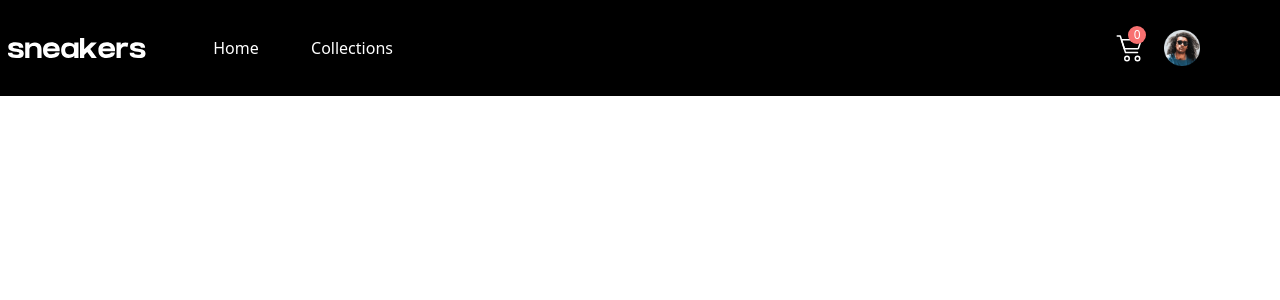
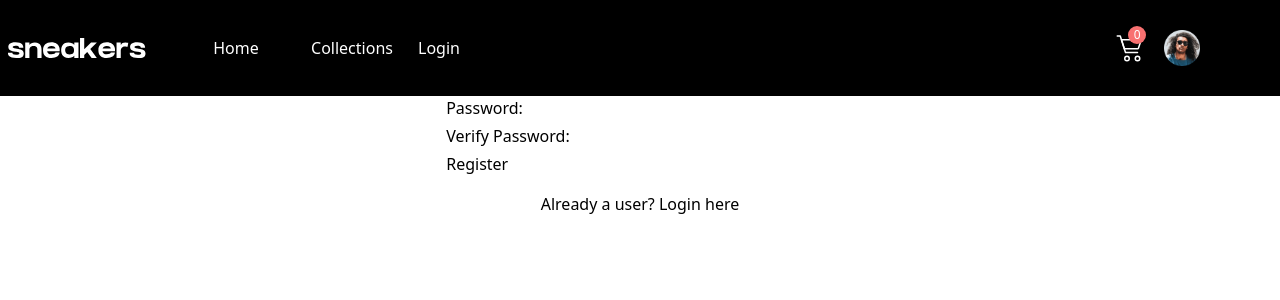
Before and after one commit to henry-shih4/shoes, a React (Create React App) app: page /register in a window 1280 px wide. Shown: the top 300 px of the page. Built offline with nearby package versions, Linux system fonts and the light colour scheme; no server answers.

Commit message:
login and register

```diff
--- a/src/App.js
+++ b/src/App.js
@@ -1,10 +1,11 @@
 import "./App.css";
 import Header from "./components/Header";
-import { BrowserRouter } from "react-router-dom";
+import { BrowserRouter} from "react-router-dom";
 import { CartProvider } from "./components/CartContext";
 import AnimatedRoutes from "./components/AnimatedRoutes";
 import React from "react";
 import { ShoesProvider } from "./components/ShoesContext";
+
 
 function App() {
 
--- /dev/null
+++ b/src/Auth/LoginPage.js
@@ -0,0 +1,68 @@
+import React, { useState } from "react";
+import axios from "axios";
+
+export default function LoginPage() {
+  // State variables to store user input
+  const [username, setUsername] = useState("");
+  const [password, setPassword] = useState("");
+ const [error, setError] = useState("");
+
+
+  // Function to handle form submission
+  const handleFormSubmit = async (e) => {
+    e.preventDefault();
+    try{
+      // Here you can add your logic to handle the login process, like sending the data to a server for authentication
+      const response = await axios.post("http://localhost:8080/api/v1/login", {
+        username,
+        password,
+      });
+      // Handle successful login
+      console.log("Login successful:", response.data);
+      // Reset the form and error state
+      setUsername("");
+      setPassword("");
+      setError("");
+    } catch(error){
+      console.error("Login failed:", error);
+      setError("Invalid username or password");
+    }
+    // Reset the form after submission
+    setUsername("");
+    setPassword("");
+  };
+
+
+
+
+  return (
+    <div className="bg-orange-400 pt-40 h-[100vh]">
+      <h2>Login Page</h2>
+
+      <form className='flex flex-col justify-center items-center gap-y-4' onSubmit={handleFormSubmit}>
+        <div>
+          <label htmlFor="username">Username:</label>
+          <input
+            type="text"
+            id="username"
+            value={username}
+            onChange={(e) => setUsername(e.target.value)}
+            required
+          />
+        </div>
+        <div>
+          <label htmlFor="password">Password:</label>
+          <input
+            type="password"
+            id="password"
+            value={password}
+            onChange={(e) => setPassword(e.target.value)}
+            required
+          />
+        </div>
+        <button type="submit">Login</button>
+      </form>
+      <div>Not a user yet? <a href="/register">Register</a></div>
+    </div>
+  );
+};
--- /dev/null
+++ b/src/Auth/RegistrationPage.js
@@ -0,0 +1,102 @@
+import React, { useState } from "react";
+import axios from "axios";
+
+export default function LoginPage() {
+  // State variables to store user input
+  const [username, setUsername] = useState("");
+  const [email, setEmail] = useState("");
+  const [password, setPassword] = useState("");
+  const [password2, setPassword2] = useState("");
+  const [error, setError] = useState("");
+
+  // Function to handle form submission
+  const handleFormSubmit = async (e) => {
+    e.preventDefault();
+    if (password !== password2) {
+      console.log("Passwords do not match");
+      setError("Passwords do not match");
+      return;
+    }
+    try {
+      // Here you can add your logic to handle the login process, like sending the data to a server for authentication
+      const response = await axios.post(
+        "http://localhost:8080/api/v1/register",
+        {
+          username,
+          email,
+          password,
+        }
+      );
+      // Handle successful login
+      console.log("Registration successful:", response.data);
+      // Reset the form and error state
+      setUsername("");
+      setEmail("");
+      setPassword("");
+      setPassword2("");
+      setError("");
+    } catch (error) {
+      console.error("Registration failed:", error);
+      setError("Invalied field, try again.");
+    }
+    // Reset the form after submission
+    setUsername("");
+    setPassword("");
+    setPassword2("");
+    setEmail("");
+  };
+
+  return (
+    <div className="flex flex-col justify-center items-center gap-y-4">
+      <h2>Registration Page</h2>
+
+      <form onSubmit={handleFormSubmit}>
+        <div>
+          <label htmlFor="username">Email:</label>
+          <input
+            type="email"
+            id="email"
+            value={email}
+            onChange={(e) => setEmail(e.target.value)}
+            required
+          />
+        </div>
+        <div>
+          <label htmlFor="username">Create a Username:</label>
+          <input
+            type="text"
+            id="username"
+            value={username}
+            onChange={(e) => setUsername(e.target.value)}
+            required
+          />
+        </div>
+        <div>
+          <label htmlFor="password">Password:</label>
+          <input
+            type="password"
+            id="password"
+            value={password}
+            onChange={(e) => setPassword(e.target.value)}
+            required
+          />
+        </div>
+
+        <div>
+          <label htmlFor="password2">Verify Password:</label>
+          <input
+            type="password"
+            id="password2"
+            value={password2}
+            onChange={(e) => setPassword2(e.target.value)}
+            required
+          />
+        </div>
+        <button type="submit">Register</button>
+      </form>
+      <div>
+        Already a user? <a href="/login">Login here</a>
+      </div>
+    </div>
+  );
+}
--- a/src/components/AnimatedRoutes.js
+++ b/src/components/AnimatedRoutes.js
@@ -6,6 +6,8 @@ import Home from "../pages/Home";
 import Collection from "../pages/Collection";
 import Checkout from "../pages/Checkout";
 import { AnimatePresence } from "framer-motion";
+import LoginPage  from "../Auth/LoginPage";
+import RegistrationPage from "../Auth/RegistrationPage";
 
 function AnimatedRoutes() {
   const location = useLocation();
@@ -17,6 +19,8 @@ function AnimatedRoutes() {
         <Route path="/collection" element={<Collection />}></Route>
         <Route exact path="/collection/:id" element={<ProductDisplay />} />
         <Route path="/checkout" element={<Checkout />}></Route>
+        <Route path="/login" element={<LoginPage />} />
+        <Route path="/register" element={<RegistrationPage />} />
       </Routes>
     </AnimatePresence>
   );
--- a/src/components/Header.js
+++ b/src/components/Header.js
@@ -57,6 +57,14 @@ export default function Header() {
             >
               Collections
             </li>
+            <li
+              onClick={() => {
+                navigate("/login");
+                setShowNav(false);
+              }}
+            >
+              Login
+            </li>
           </ul>
         </div>
       </div>
@@ -109,6 +117,14 @@ export default function Header() {
                 >
                   Collections
                 </li>
+                <li
+                  onClick={() => {
+                    navigate("/login");
+                    setShowNav(false);
+                  }}
+                >
+                  Login
+                </li>
               </ul>
             </div>
           </div>
--- /dev/null
+++ b/src/pages/AddProduct.js
@@ -0,0 +1,78 @@
+import React from 'react'
+import axios from 'axios'
+
+export default function AddProduct() {
+
+  const [name, setName] = useState('');
+  const [price, setPrice] = useState('');
+  const [description, setDescription] = useState('');
+  const [color1, setColor1] = useState('');
+  const [image1, setImage1] = useState('');
+  const [error, setError] = useState('');
+
+  // Function to handle form submission
+  const handleSubmit = async (e) => {
+    e.preventDefault();
+    try {
+      // Make API request to add product
+      const response = await axios.post('/api/products', {
+        name,
+        price,
+        description
+      });
+      // Handle successful product addition
+      console.log('Product added successfully:', response.data);
+      // Reset the form and error state
+      setName('');
+      setDescription('');
+      setPrice('');
+      setError('');
+      setColor1('')
+      setImage1('')
+    } catch (error) {
+      // Handle error
+      console.error('Failed to add product:', error);
+      setError('Failed to add product. Please try again later.');
+    }
+  };
+
+  return (
+    <div>
+      <h2>Add Product</h2>
+      <form onSubmit={handleSubmit}>
+        <div>
+          <label htmlFor="name">Name:</label>
+          <input
+            type="text"
+            id="name"
+            value={name}
+            onChange={(e) => setName(e.target.value)}
+            required
+          />
+        </div>
+        <div>
+          <label htmlFor="price">Price:</label>
+          <input
+            type="number"
+            id="price"
+            value={price}
+            onChange={(e) => setPrice(e.target.value)}
+            required
+          />
+        </div>
+        <div>
+          <label htmlFor="description">Description:</label>
+          <textarea
+            id="description"
+            value={description}
+            onChange={(e) => setDescription(e.target.value)}
+            required
+          />
+        </div>
+        {error && <div style={{ color: 'red' }}>{error}</div>}
+        <button type="submit">Add Product</button>
+      </form>
+    </div>
+  );
+
+}
```
